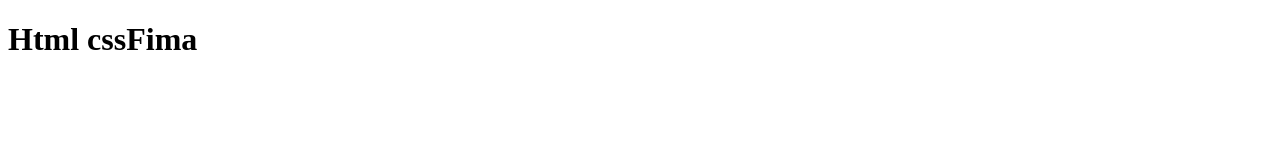
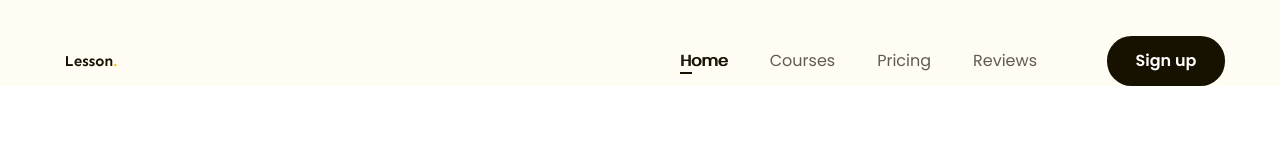
Before and after one commit to trunghocbaivn/duan1.0Fima, a plain HTML site: page index.html in a window 1280 px wide. Shown: the top 160 px of the page. Drawn offline with Linux system fonts and the light colour scheme.

Commit message:
p3Lamheder

```diff
--- /dev/null
+++ b/assets/css/reset.css
@@ -0,0 +1,48 @@
+/* http://meyerweb.com/eric/tools/css/reset/
+   v2.0 | 20110126
+   License: none (public domain)
+*/
+
+html, body, div, span, applet, object, iframe,
+h1, h2, h3, h4, h5, h6, p, blockquote, pre,
+a, abbr, acronym, address, big, cite, code,
+del, dfn, em, img, ins, kbd, q, s, samp,
+small, strike, strong, sub, sup, tt, var,
+b, u, i, center,
+dl, dt, dd, ol, ul, li,
+fieldset, form, label, legend,
+table, caption, tbody, tfoot, thead, tr, th, td,
+article, aside, canvas, details, embed,
+figure, figcaption, footer, header, hgroup,
+menu, nav, output, ruby, section, summary,
+time, mark, audio, video {
+	margin: 0;
+	padding: 0;
+	border: 0;
+	font-size: 100%;
+	font: inherit;
+	vertical-align: baseline;
+}
+/* HTML5 display-role reset for older browsers */
+article, aside, details, figcaption, figure,
+footer, header, hgroup, menu, nav, section {
+	display: block;
+}
+body {
+	line-height: 1;
+}
+ol, ul {
+	list-style: none;
+}
+blockquote, q {
+	quotes: none;
+}
+blockquote:before, blockquote:after,
+q:before, q:after {
+	content: '';
+	content: none;
+}
+table {
+	border-collapse: collapse;
+	border-spacing: 0;
+}
--- /dev/null
+++ b/assets/css/style.css
@@ -0,0 +1,83 @@
+*{
+    box-sizing: border-box;
+}
+html{
+    font-size: 62.5%;
+}
+/* khoi phuc co chu  theo rem*/
+body{
+     font-size: 1.6rem;
+    font-family: "Poppins", sans-serif;
+}
+/* ===================comon==================== */
+a{
+    text-decoration: none;
+}
+.main-content{
+    width: 1170px;
+    max-width: calc(100% - 50px);
+    margin-left: auto;
+    margin-right: auto;
+}
+.Btn{
+    text-align: center;
+    display: inline-block;
+    line-height: 50px;
+    padding: 0px 16px;
+    min-width: 118px;
+    color: #fff;
+    font-size: 1.6rem;
+    background-color: #171100;
+    font-weight: 600;
+    border-radius: 24.5px;
+
+}
+/* ==================header========== */
+.header{
+    background-color: #fffcf4;
+}
+.header.fixed{
+    position: sticky;
+    top: -28px;
+}
+.header .body{
+    display: flex;
+    align-items: center;
+    padding: 36px 0 0 8px;
+}
+.nav{
+    margin-left: auto;
+}
+.nav ul{
+    display: flex;
+}
+.nav a{
+    color:#5f5b53;
+    font-size: 1.6rem;
+
+    padding: 8px 21px;
+    position: relative;
+}
+.nav li.active a,
+.nav a:hover{
+    color: #171100;
+    /* font-weight: 600; */
+    text-shadow: 1px 0 0 currentColor;
+}
+.nav li.active a::after{
+    position: absolute;
+    left: 21px;
+    bottom: 6px;
+    content: "";
+    width: 12px;
+    height: 2px;
+    border: radius 1px;
+    background-color:#171100 ;
+    display: block;
+}
+ .header.Btn-sign-up{
+    min-width: 144px;
+}
+.header .aciton{
+    margin-left: 49px;
+}
--- a/index.html
+++ b/index.html
@@ -3,9 +3,48 @@
 <head>
     <meta charset="UTF-8">
     <meta name="viewport" content="width=device-width, initial-scale=1.0">
+    <!-- reset css -->
+    <link rel="stylesheet" href="./assets/css/reset.css">
+
+    <!-- font -->
+    <link rel="preconnect" href="https://fonts.googleapis.com">
+<link rel="preconnect" href="https://fonts.gstatic.com" crossorigin>
+<link href="https://fonts.googleapis.com/css2?family=Poppins:ital,wght@0,100;0,200;0,300;0,400;0,500;0,600;0,700;0,800;0,900;1,100;1,200;1,300;1,400;1,500;1,600;1,700;1,800;1,900&family=Sen:wght@400..800&display=swap" rel="stylesheet">
+    <!-- style -->
+    <link rel="stylesheet" href="./assets/css/style.css">
     <title>Fima</title>
 </head>
-<body>
-    <h1>Html cssFima</h1>
+<body style="height: 10000px;">
+   <!-- header -->
+   <header class="header fixed">
+    <div class="main-content">
+        <boddy class="body">
+            <!-- logo -->
+            <img src="./assets/img/Lesson.png" alt="Lesson" class="Logo">
+         <img src="" alt="">
+            <!-- nav -->
+           <nav class="nav">
+            <ul>
+                <li class="active">
+                    <a href="#">Home</a>
+                </li>
+                <li >
+                    <a href="#">Courses</a>
+                </li>
+                <li>
+                    <a href="#">Pricing</a>
+                </li>
+                <li>
+                    <a href="#">Reviews</a>
+                </li>
+            </ul>
+           </nav>
+            <!-- Btn action -->
+            <div class="aciton">
+                <a href="" class="Btn Btn-sign-up">Sign up</a>
+            </div>
+        </boddy>
+    </div>
+   </header>
 </body>
 </html>
```
Also changed, not shown: assets/img/Lesson.png (added).
